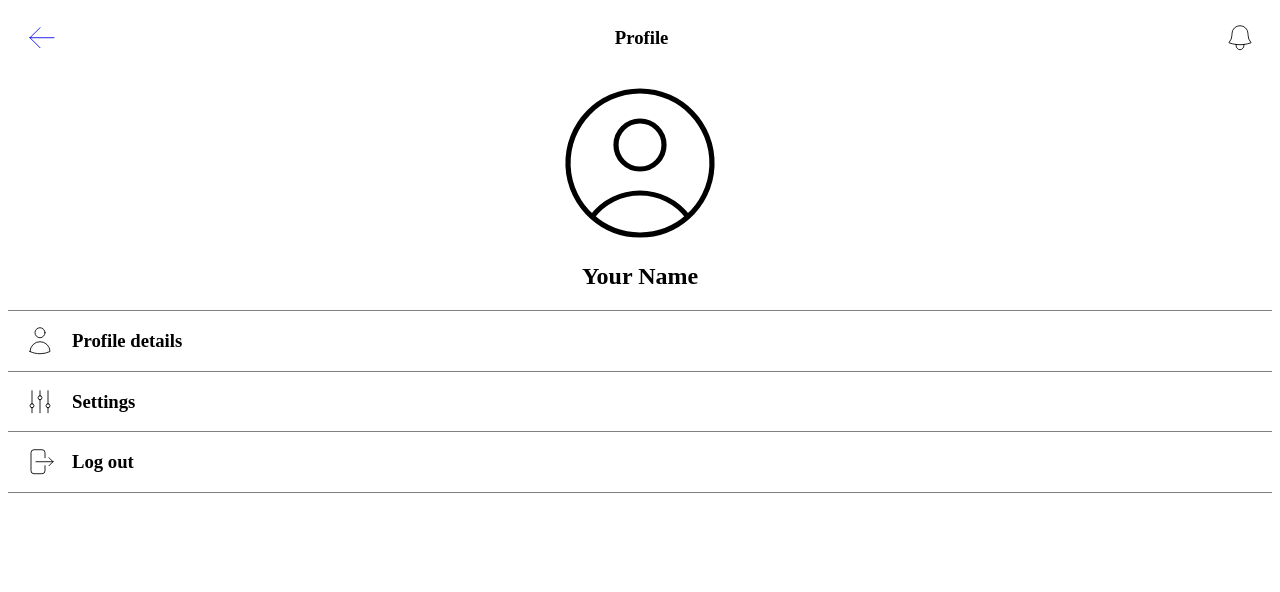
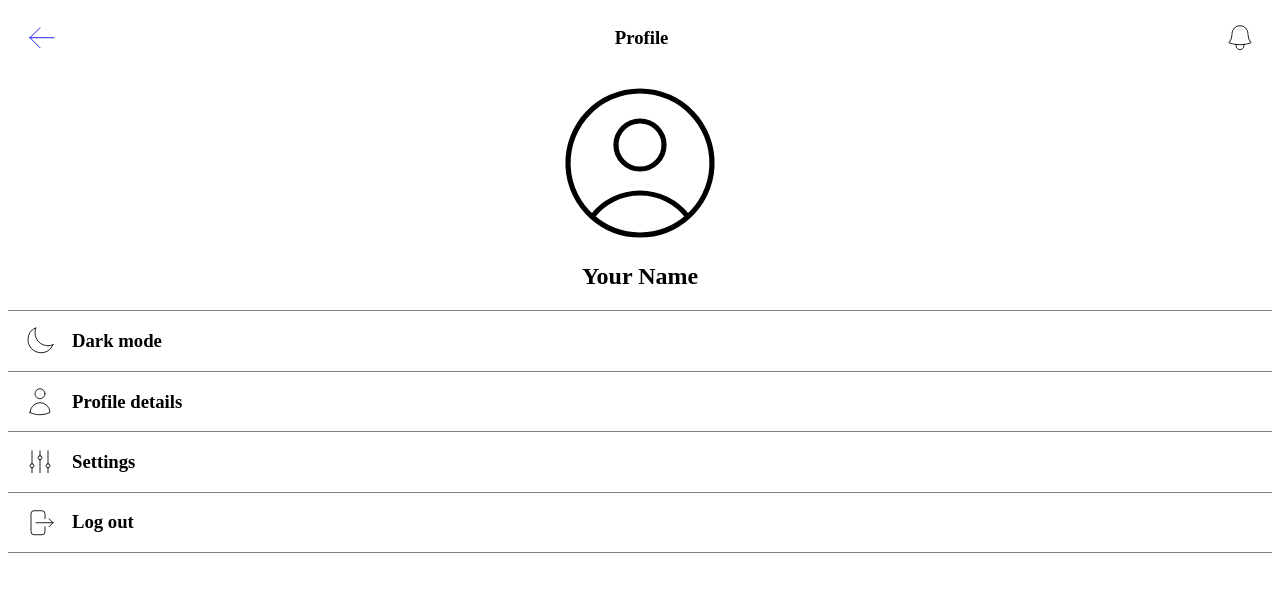
Before and after one commit to BrownieTr/2800-202510-BBY02, a React (Vite) app: page /profile in a window 1280 px wide. Shown: the top 592 px of the page. Built offline with nearby package versions, Linux system fonts and the light colour scheme.

Commit message:
Added dark mode option to profile page

```diff
--- a/src/pages/profile.jsx
+++ b/src/pages/profile.jsx
@@ -8,9 +8,9 @@ export default function Profile() {
     const strokeWidth = 0.65;
     const [view, setView] = useState("profile");
     const handleOptionClick = (whichOptionClicked => {
-        if (whichOptionClicked === 1) {
+        if (whichOptionClicked === 2) {
             setView("details");
-        } else if (whichOptionClicked === 2) {
+        } else if (whichOptionClicked === 3) {
             setView("settings");
         } else {
             setView("profile");
@@ -41,9 +41,9 @@ export default function Profile() {
                     <h1 id="profile-name"> Your Name</h1>
                 </section>
 
-                    {view === "profile" && <Options onOptionClick={handleOptionClick}/>}
-                    {view === "details" && <Profile_Details onButtonClick={handleOptionClick}/>}
-                    {view ==="settings" && <Settings></Settings>}
+                {view === "profile" && <Options onOptionClick={handleOptionClick}/>}
+                {view === "details" && <Profile_Details onButtonClick={handleOptionClick}/>}
+                {view ==="settings" && <Settings></Settings>}
             </main>
         </div>
     );
--- a/src/sections/options.jsx
+++ b/src/sections/options.jsx
@@ -6,24 +6,32 @@ export default function Options({onOptionClick}) {
         {
             id: 1,
             icon: <svg xmlns="http://www.w3.org/2000/svg" fill="none" viewBox="0 0 24 24" strokeWidth={strokeWidth} stroke="currentColor" className="icon">
+                    <path strokeLinecap="round" strokeLinejoin="round" d="M21.752 15.002A9.72 9.72 0 0 1 18 15.75c-5.385 0-9.75-4.365-9.75-9.75 0-1.33.266-2.597.748-3.752A9.753 9.753 0 0 0 3 11.25C3 16.635 7.365 21 12.75 21a9.753 9.753 0 0 0 9.002-5.998Z" />
+                  </svg>,
+            title: "Dark mode"
+        },
+        {
+            id: 2,
+            icon: <svg xmlns="http://www.w3.org/2000/svg" fill="none" viewBox="0 0 24 24" strokeWidth={strokeWidth} stroke="currentColor" className="icon">
                     <path strokeLinecap="round" strokeLinejoin="round" d="M15.75 6a3.75 3.75 0 1 1-7.5 0 3.75 3.75 0 0 1 7.5 0ZM4.501 20.118a7.5 7.5 0 0 1 14.998 0A17.933 17.933 0 0 1 12 21.75c-2.676 0-5.216-.584-7.499-1.632Z" />
                   </svg>,
             title: "Profile details"
         },
         {
-            id: 2,
+            id: 3,
             icon: <svg xmlns="http://www.w3.org/2000/svg" fill="none" viewBox="0 0 24 24" strokeWidth={strokeWidth} stroke="currentColor" className="icon">
                     <path strokeLinecap="round" strokeLinejoin="round" d="M6 13.5V3.75m0 9.75a1.5 1.5 0 0 1 0 3m0-3a1.5 1.5 0 0 0 0 3m0 3.75V16.5m12-3V3.75m0 9.75a1.5 1.5 0 0 1 0 3m0-3a1.5 1.5 0 0 0 0 3m0 3.75V16.5m-6-9V3.75m0 3.75a1.5 1.5 0 0 1 0 3m0-3a1.5 1.5 0 0 0 0 3m0 9.75V10.5" />
                   </svg>,
             title: "Settings"
         },
         {
-            id: 3,
+            id: 4,
             icon: <svg xmlns="http://www.w3.org/2000/svg" fill="none" viewBox="0 0 24 24" strokeWidth={strokeWidth} stroke="currentColor" className="icon">
                     <path strokeLinecap="round" strokeLinejoin="round" d="M15.75 9V5.25A2.25 2.25 0 0 0 13.5 3h-6a2.25 2.25 0 0 0-2.25 2.25v13.5A2.25 2.25 0 0 0 7.5 21h6a2.25 2.25 0 0 0 2.25-2.25V15m3 0 3-3m0 0-3-3m3 3H9" />
                   </svg>,
             title: "Log out"
         }
+
     ];
 
     const handleClick = (id) => {
```
